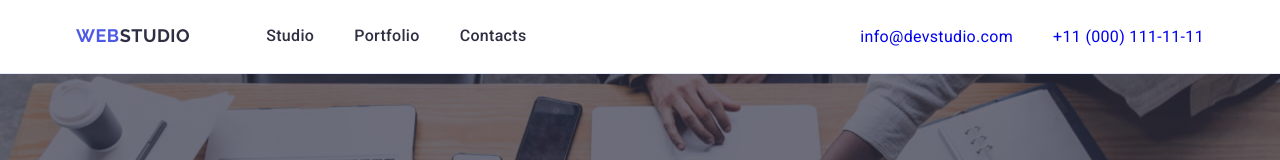
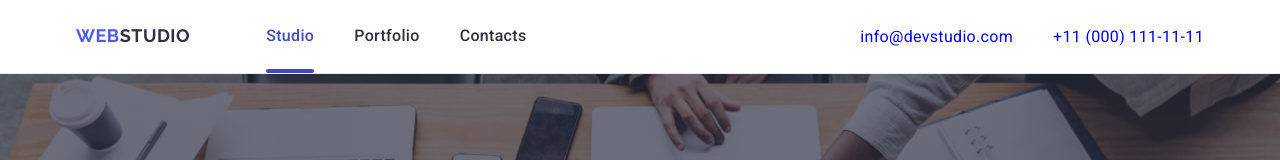
Before and after one commit to serggoldberg/goit-markup-hw-04, a plain HTML site: page index.html in a window 1280 px wide. Shown: the top 160 px of the page. Drawn offline with nearby package versions, Linux system fonts and the light colour scheme.

Commit message:
chanch-01-hw-04

```diff
--- a/css/styles.css
+++ b/css/styles.css
@@ -43,9 +43,12 @@ img {
   padding: 0 15px;
   margin: auto;
 }
-
+/* line */
 .container-header {
   border-bottom: 1px solid var(--c-border);
+  box-shadow: 0px 1px 6px 0px rgba(46, 47, 66, 0.08),
+    0px 1px 1px 0px rgba(46, 47, 66, 0.16),
+    0px 2px 1px 0px rgba(46, 47, 66, 0.08);
 }
 
 :hover,
@@ -112,6 +115,28 @@ img {
   position: relative;
 }
 
+.current {
+  color: var(--c-hover);
+  font-weight: 500;
+  position: relative;
+  text-decoration: none;
+  display: inline-block;
+  padding: 24px 0;
+  transition: color 250ms cubic-bezier(0.4, 0, 0.2, 1);
+}
+
+.current::after {
+  content: '';
+  position: absolute;
+  left: 0;
+  bottom: -1px;
+  display: block;
+  width: 100%;
+  height: 4px;
+  border-radius: 2px;
+  background-color: var(--c-hover);
+}
+
 .nav-link:hover,
 .nav-link:focus {
   color: var(--c-hover);
@@ -144,13 +169,14 @@ img {
   font-weight: 400;
   display: inline-block;
   padding: 24px 0;
+  transition: color 250ms cubic-bezier(0.4, 0, 0.2, 1);
 }
+
 .address-link:hover,
 .address-link:focus {
   color: var(--c-hover);
   text-decoration: none;
 }
-
 /* MAIN */
 
 /* one */
@@ -203,6 +229,7 @@ img {
   border: none;
   cursor: pointer;
   box-shadow: 0px 4px 4px 0px rgba(0, 0, 0, 0.15);
+  transition: background-color 250ms cubic-bezier(0.4, 0, 0.2, 1);
 }
 
 .hero-button:hover,
--- a/index.html
+++ b/index.html
@@ -25,7 +25,7 @@
             >Web<span class="accent">Studio</span></a
           >
           <ul class="nav-list">
-            <li><a class="nav-link" href="./index.html">Studio</a></li>
+            <li><a class="current" href="./index.html">Studio</a></li>
             <li><a class="nav-link" href="">Portfolio</a></li>
             <li><a class="nav-link" href="">Contacts</a></li>
           </ul>
```
